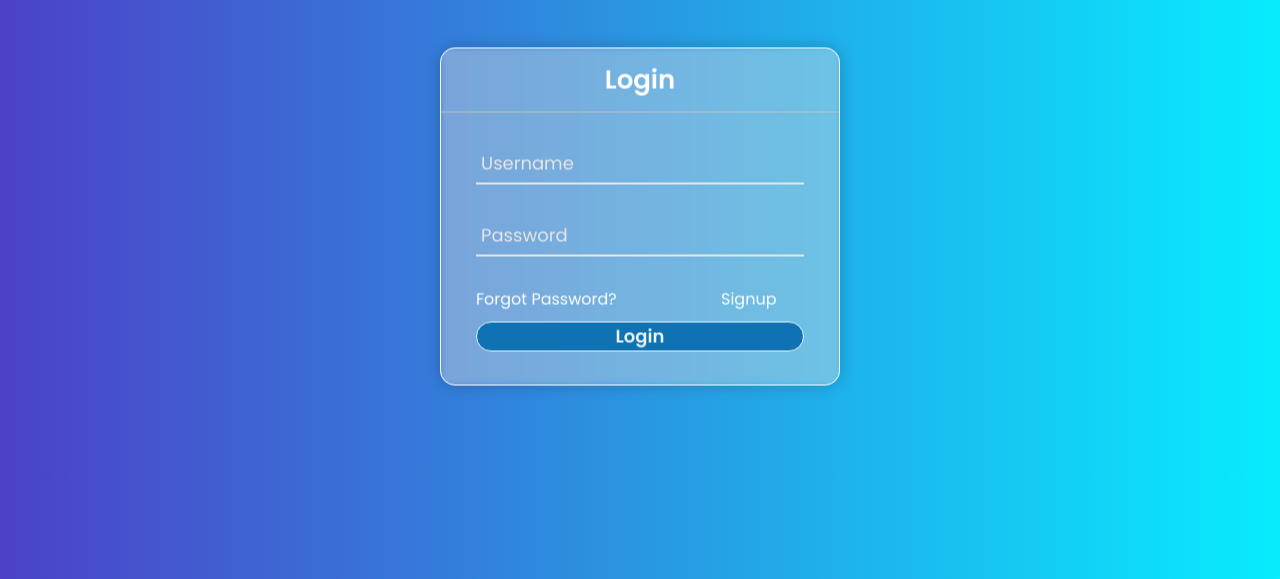
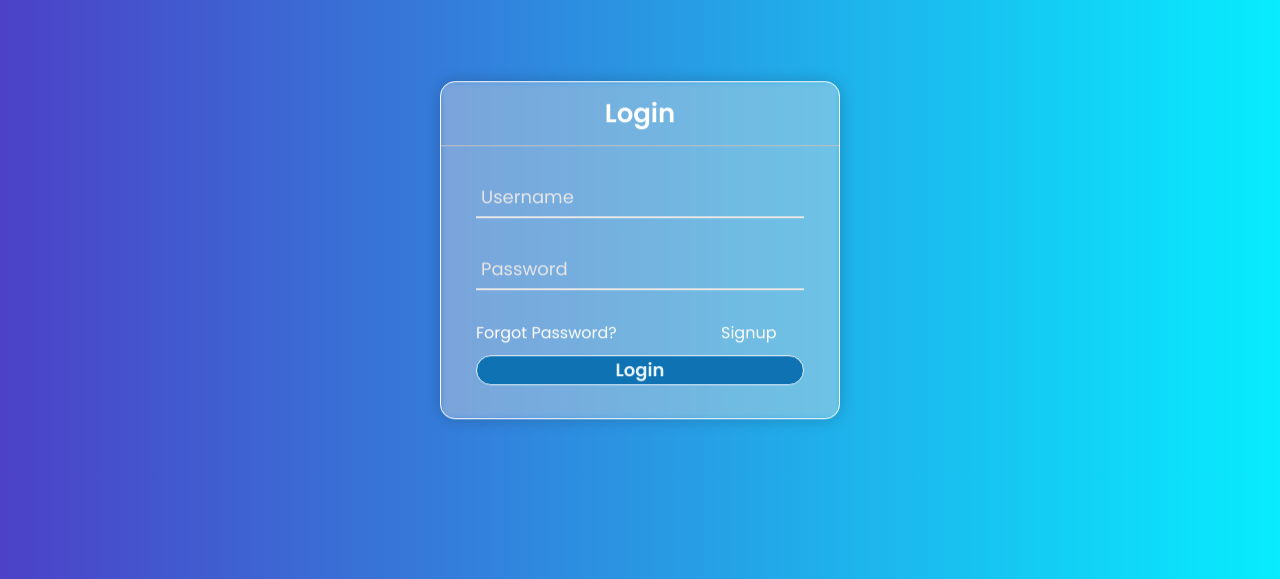
Before and after one commit to demimao/unit_testing, a plain HTML site: page source/main/login_page/login_page.html in a window 1280 px wide. Shown: the part 285-864 px from the top of the page. Drawn offline with Linux system fonts and the light colour scheme.

Commit message:
pushed white modal even more below

```diff
--- a/source/main/login_page/login.css
+++ b/source/main/login_page/login.css
@@ -19,7 +19,7 @@ body{
   position: absolute;
   top: 50%;
   left: 50%;
-  transform: translate(-50%, -20%);
+  transform: translate(-50%, -10%);
   width: 400px;
   backdrop-filter: blur(3px) saturate(100%) contrast(45%) brightness(130%);
   border-width: 1px;
```
